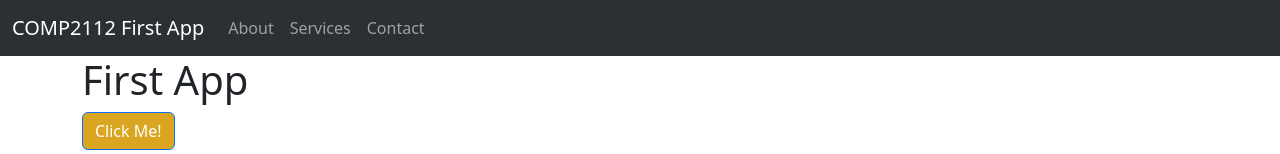
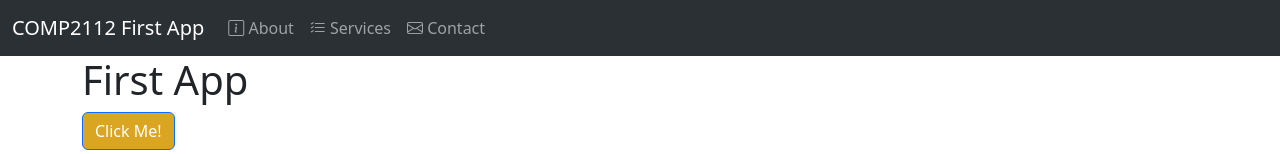
Before and after one commit to ifotn/comp2112-first-app-f24, a website: page index.html in a window 1280 px wide. Shown: the top 154 px of the page. Drawn offline with nearby package versions, Linux system fonts and the light colour scheme.

Commit message:
icons CDN

```diff
--- a/index.html
+++ b/index.html
@@ -14,6 +14,7 @@
 
     <!-- 2nd "install" using Content Delivery Network (CDN) from Bootstrap -->
     <link href="https://cdn.jsdelivr.net/npm/bootstrap@5.3.3/dist/css/bootstrap.min.css" rel="stylesheet" integrity="sha384-QWTKZyjpPEjISv5WaRU9OFeRpok6YctnYmDr5pNlyT2bRjXh0JMhjY6hW+ALEwIH" crossorigin="anonymous">
+    <link rel="stylesheet" href="https://cdn.jsdelivr.net/npm/bootstrap-icons@1.11.3/font/bootstrap-icons.css" integrity="sha384-tViUnnbYAV00FLIhhi3v/dWt3Jxw4gZQcNoSCxCIFNJVCx7/D55/wXsrNIRANwdD" crossorigin="anonymous">
     <link rel="stylesheet" href="./css/app.css" />
 
     <!-- js -->
```
